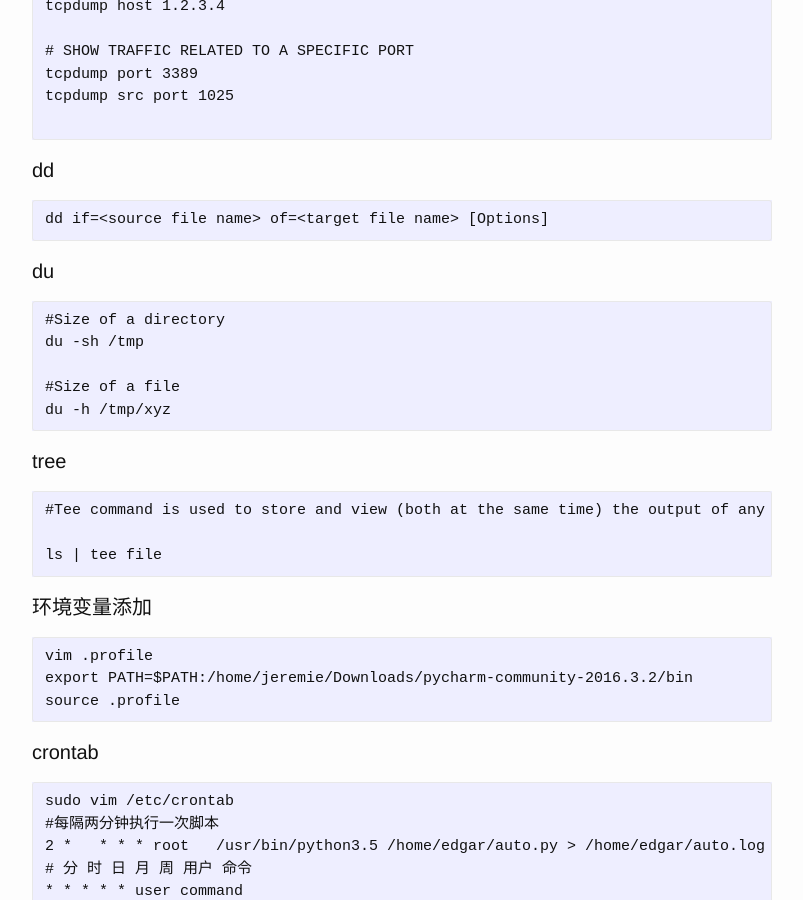
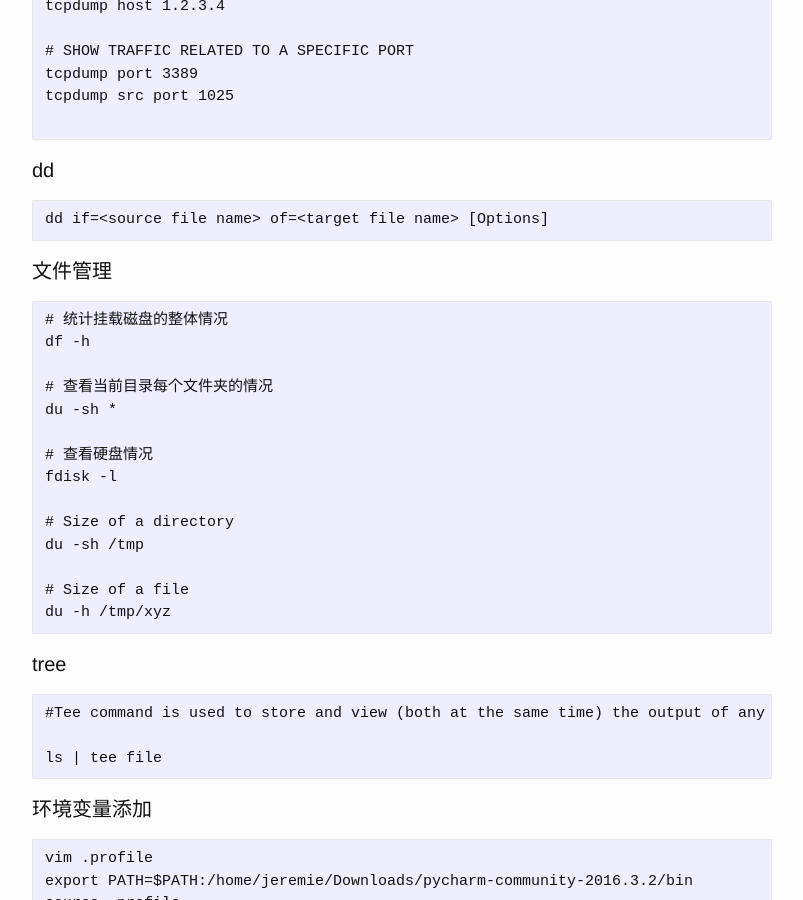
Before and after one commit to josephstalin117/josephstalin117.github.io, a Jekyll site: the page built from _posts/2016-04-04-linux.markdown, in a window 1280 px wide and 900 px high, scrolled down 1896 px. Shown: the whole window, without its empty margins (238-1041 px from the left). Built offline with Jekyll 4.4.1, drawn with Linux system fonts in a browser that asks for light colours.

Commit message:
add some content about disk

````diff
--- a/_posts/2016-04-04-linux.markdown
+++ b/_posts/2016-04-04-linux.markdown
@@ -102,12 +102,21 @@ tcpdump src port 1025
 dd if=<source file name> of=<target file name> [Options]
 ```
 
-#### du
+#### 文件管理
 ```
-#Size of a directory
+# 统计挂载磁盘的整体情况
+df -h
+
+# 查看当前目录每个文件夹的情况
+du -sh *
+
+# 查看硬盘情况
+fdisk -l
+
+# Size of a directory
 du -sh /tmp
 
-#Size of a file
+# Size of a file
 du -h /tmp/xyz
 ```
 
````
